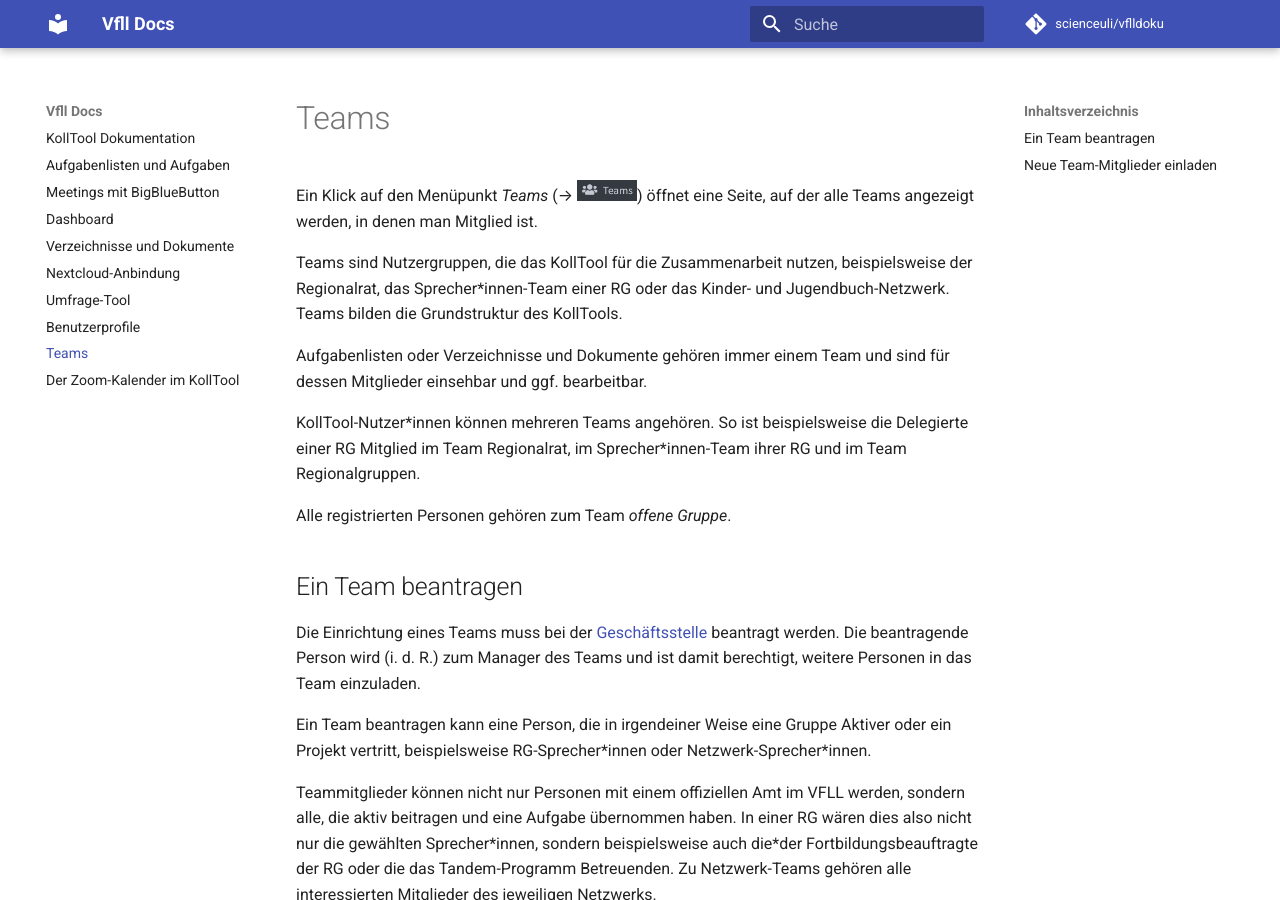
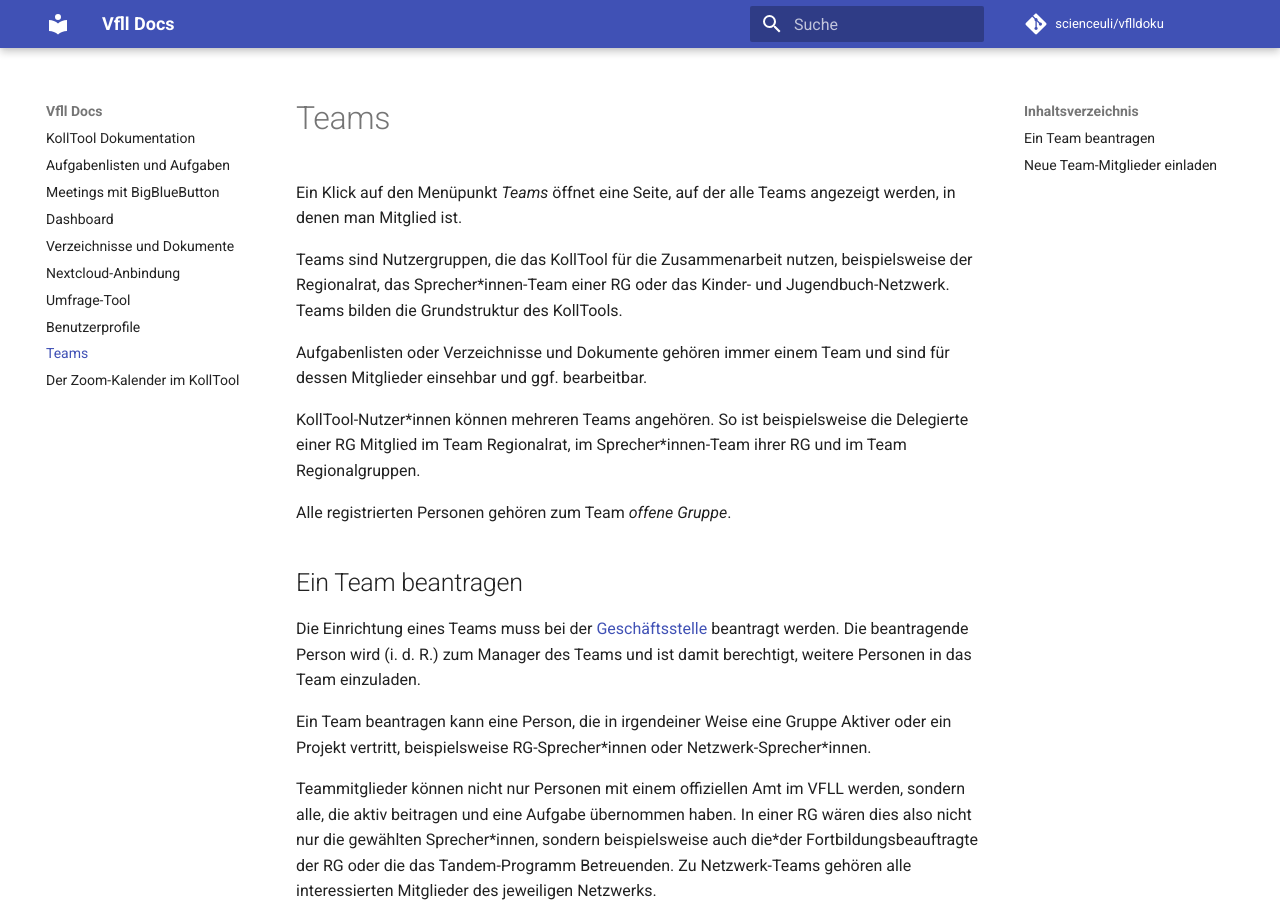
Before and after one commit to scienceuli/vflldoku, an MkDocs documentation site: the page built from docs/teams.md, in a window 1280 px wide and 900 px high. Built offline with MkDocs 1.6.1 and Material for MkDocs 9.7.7, drawn with Linux system fonts in a browser that asks for light colours; comment, search, counter and statistics services are not loaded.

Commit message:
vault backup: 2025-02-27 10:43:28

```diff
--- a/docs/teams.md
+++ b/docs/teams.md
@@ -1,6 +1,6 @@
 # Teams
 
-Ein Klick auf den Menüpunkt *Teams* \(→ ![Profile-Icon|60](attachments/button_teams_icon.png)\) öffnet eine Seite, auf der alle Teams angezeigt werden, in denen man Mitglied ist.
+Ein Klick auf den Menüpunkt *Teams* öffnet eine Seite, auf der alle Teams angezeigt werden, in denen man Mitglied ist.
 
 Teams sind Nutzergruppen, die das KollTool für die Zusammenarbeit nutzen, beispielsweise der Regionalrat, das Sprecher\*innen-Team einer RG oder das Kinder- und Jugendbuch-Netzwerk. Teams bilden die Grundstruktur des KollTools.
 
```
